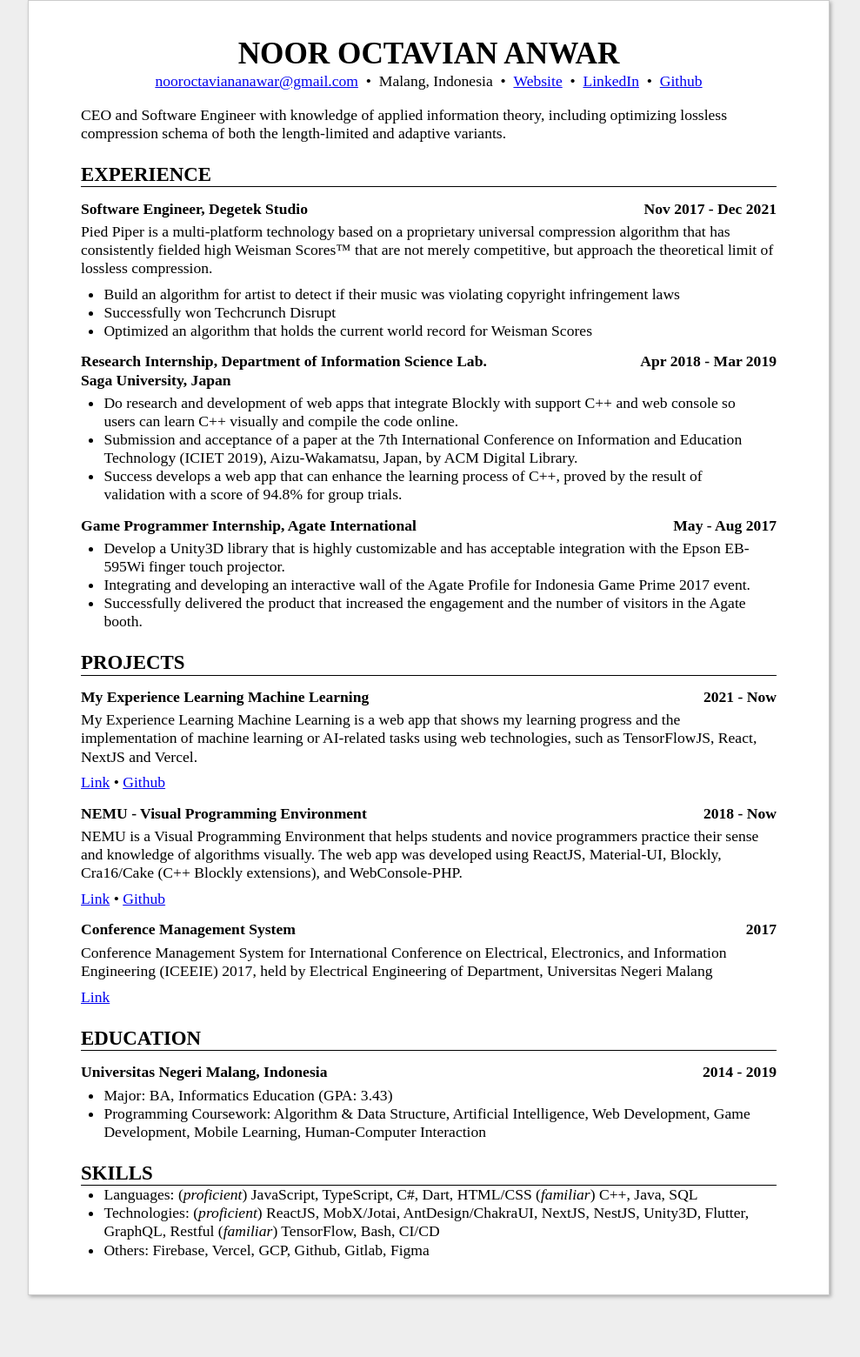
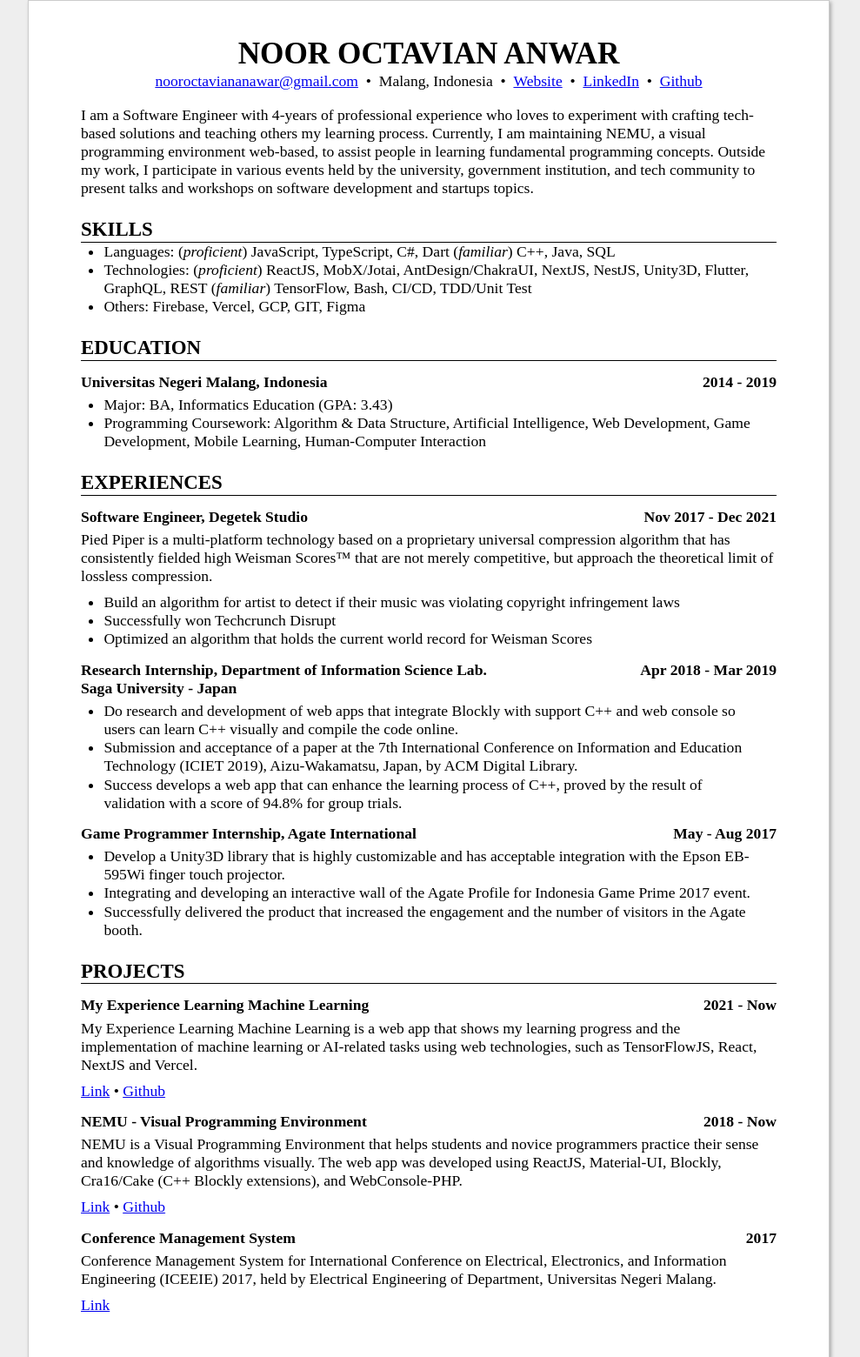
Before and after one commit to mikepqr/resume.md, a plain HTML site: page resume.html in a window 1280 px wide. Shown: the part 40-1600 px from the top of the page at 87% size, without its empty margins (147-1136 px from the left). Before the commit the page ends 1569 px from the top, so only its background shows below. Drawn offline with Linux system fonts and the light colour scheme.

Commit message:
Improve content

```diff
--- a/resume.html
+++ b/resume.html
@@ -151,10 +151,20 @@ line. It is intended to be used for contact details -->
 </ul>
 <!-- The paragraph after the h1 and ul and before the first h2 is optional. It
 is intended to be used for a short summary. -->
-<p>CEO and Software Engineer with knowledge of applied information theory,
-including optimizing lossless compression schema of both the length-limited and
-adaptive variants.</p>
-<h2>Experience</h2>
+<p>I am a Software Engineer with 4-years of professional experience who loves to experiment with crafting tech-based solutions and teaching others my learning process. Currently, I am maintaining NEMU, a visual programming environment web-based, to assist people in learning fundamental programming concepts. Outside my work, I participate in various events held by the university, government institution, and tech community to present talks and workshops on software development and startups topics.</p>
+<h2>Skills</h2>
+<ul>
+<li>Languages: (<em>proficient</em>) JavaScript, TypeScript, C#, Dart (<em>familiar</em>) C++, Java, SQL</li>
+<li>Technologies: (<em>proficient</em>) ReactJS, MobX/Jotai, AntDesign/ChakraUI, NextJS, NestJS, Unity3D, Flutter, GraphQL, REST (<em>familiar</em>) TensorFlow, Bash, CI/CD, TDD/Unit Test</li>
+<li>Others: Firebase, Vercel, GCP, GIT, Figma</li>
+</ul>
+<h2>Education</h2>
+<h3><span>Universitas Negeri Malang, Indonesia</span> <span>2014 - 2019</span></h3>
+<ul>
+<li>Major: BA, Informatics Education (GPA: 3.43)</li>
+<li>Programming Coursework: Algorithm &amp; Data Structure, Artificial Intelligence, Web Development, Game Development, Mobile Learning, Human-Computer Interaction</li>
+</ul>
+<h2>Experiences</h2>
 <!-- You have to wrap the "left" and "right" half of these headings in spans by
 hand -->
 <h3><span>Software Engineer, Degetek Studio</span> <span>Nov 2017 - Dec 2021</span></h3>
@@ -168,7 +178,7 @@ compression.</p>
 <li>Successfully won Techcrunch Disrupt</li>
 <li>Optimized an algorithm that holds the current world record for Weisman Scores</li>
 </ul>
-<h3><span>Research Internship, Department of Information Science Lab.<br/>Saga University, Japan</span> <span>Apr 2018 - Mar 2019</span></h3>
+<h3><span>Research Internship, Department of Information Science Lab.<br/>Saga University - Japan</span> <span>Apr 2018 - Mar 2019</span></h3>
 <ul>
 <li>Do research and development of web apps that integrate Blockly with support C++ and web console so users can learn C++ visually and compile the code online. </li>
 <li>Submission and acceptance of a paper at the 7th International Conference on Information and Education Technology (ICIET 2019), Aizu-Wakamatsu, Japan, by ACM Digital Library.</li>
@@ -188,19 +198,7 @@ compression.</p>
 <p>NEMU is a Visual Programming Environment that helps students and novice programmers practice their sense and knowledge of algorithms visually. The web app was developed using ReactJS, Material-UI, Blockly, Cra16/Cake (C++ Blockly extensions), and WebConsole-PHP.</p>
 <p><a href="http://nemu-vpe.herokuapp.com">Link</a> • <a href="https://github.com/arrokh/nemu">Github</a></p>
 <h3><span>Conference Management System</span> <span>2017</span></h3>
-<p>Conference Management System for International Conference on Electrical, Electronics, and Information Engineering (ICEEIE) 2017, held by Electrical Engineering of Department, Universitas Negeri Malang</p>
-<p><a href="http://elektro.um.ac.id/iceeie/2017">Link</a></p>
-<h2>Education</h2>
-<h3><span>Universitas Negeri Malang, Indonesia</span> <span>2014 - 2019</span></h3>
-<ul>
-<li>Major: BA, Informatics Education (GPA: 3.43)</li>
-<li>Programming Coursework: Algorithm &amp; Data Structure, Artificial Intelligence, Web Development, Game Development, Mobile Learning, Human-Computer Interaction</li>
-</ul>
-<h2>Skills</h2>
-<ul>
-<li>Languages: (<em>proficient</em>) JavaScript, TypeScript, C#, Dart, HTML/CSS (<em>familiar</em>) C++, Java, SQL</li>
-<li>Technologies: (<em>proficient</em>) ReactJS, MobX/Jotai, AntDesign/ChakraUI, NextJS, NestJS, Unity3D, Flutter, GraphQL, Restful (<em>familiar</em>) TensorFlow, Bash, CI/CD</li>
-<li>Others: Firebase, Vercel, GCP, Github, Gitlab, Figma</li>
-</ul></div>
+<p>Conference Management System for International Conference on Electrical, Electronics, and Information Engineering (ICEEIE) 2017, held by Electrical Engineering of Department, Universitas Negeri Malang.</p>
+<p><a href="http://elektro.um.ac.id/iceeie/2017">Link</a></p></div>
 </body>
 </html>
```
Also changed, not shown: 2 other files.
